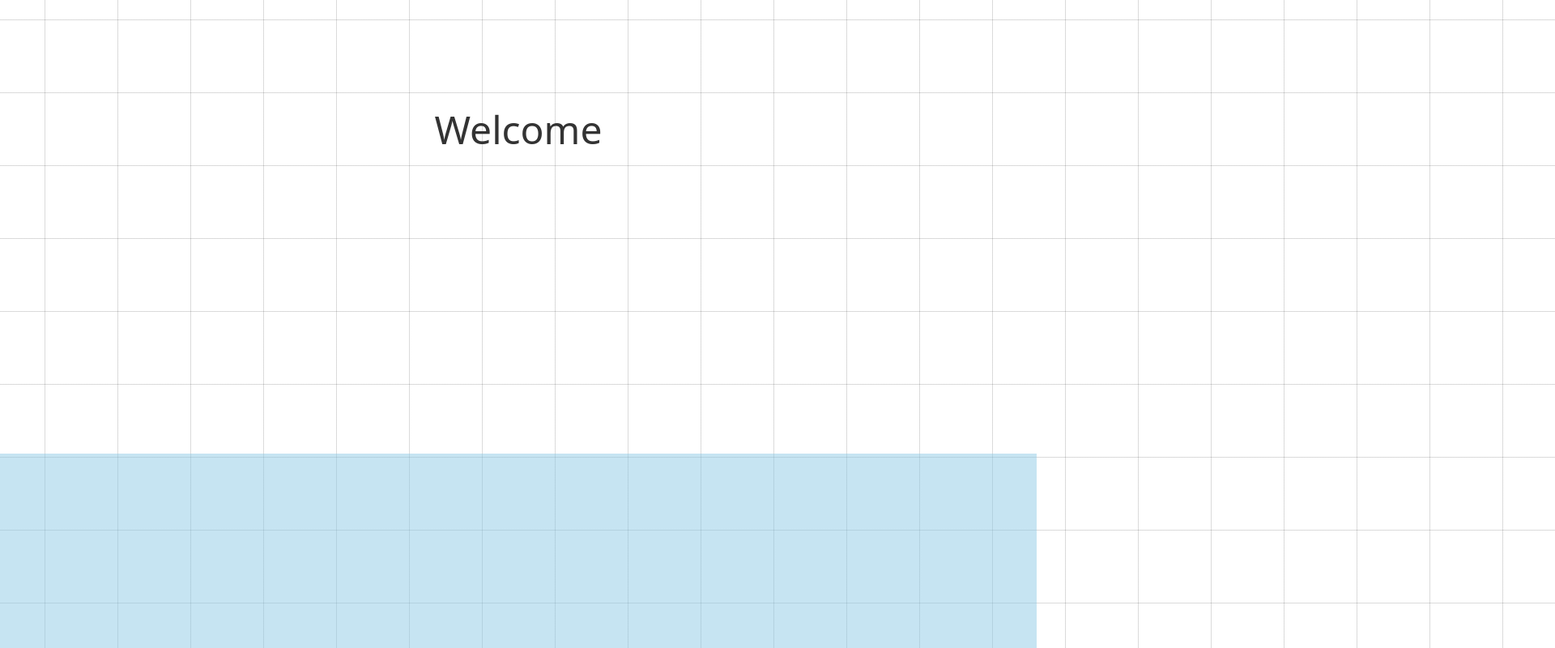
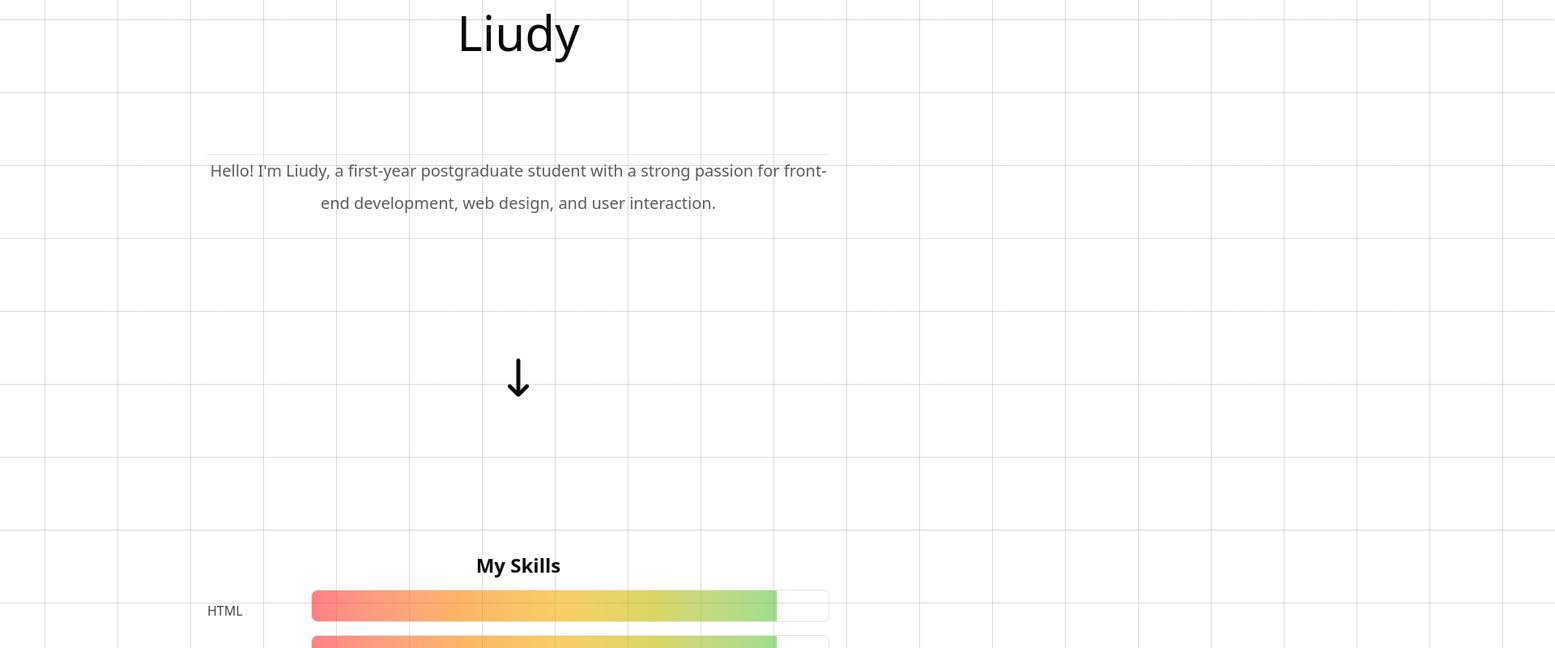
Before and after one commit to Liu-Daylilyjoy/mypage, a Next.js app: page / in a window 1280 px wide. Shown: the part 240-1040 px from the top of the page at 81% size, 1920 px wide, since content can reach past the window. Built offline with nearby package versions, Linux system fonts and the light colour scheme.

Commit message:
feat(Home): 添加一些个人信息

```diff
--- a/src/app/globals.css
+++ b/src/app/globals.css
@@ -188,13 +188,15 @@
   }
 
   .welcome-page {
+    position: relative;
     height: 100vh;
     width: 100%;
     display: flex;
+    flex-direction: column;
     justify-content: center;
     align-items: center;
     opacity: 1;
-    transition: all 0.5s ease;
+    transition: all 1s ease;
   }
 
   .welcome-page.disappear {
@@ -213,32 +215,6 @@
     justify-content: center;
     align-items: center;
     transition: transform 0.5s ease;
-
-    opacity: 0.5;
-  }
-
-  .section:nth-of-type(1) {
-    background-color: #8ecae6;
-  }
-
-  .section:nth-of-type(2) {
-    background-color: #219ebc;
-  }
-
-  .section:nth-of-type(3) {
-    h1 {
-      color: white;
-    }
-
-    background-color: #023047;
-  }
-
-  .section:nth-of-type(4) {
-    background-color: #ffb703;
-  }
-
-  .section:nth-of-type(5) {
-    background-color: #fb8500;
   }
 
   .subsection {
@@ -255,7 +231,6 @@
 
   h1 {
     font-size: 3rem;
-    color: #333;
   }
 
   .content {
--- a/src/app/page.tsx
+++ b/src/app/page.tsx
@@ -353,11 +353,28 @@ export default function Home() {
     // </div>
     <>
       <div className="welcome-page" ref={welcomePageRef}>
-        <h1>Welcome</h1>
+        <div className="max-w-3xl mb-30 text-6xl">{information.name}</div>
+        <div className="max-w-3xl text-xl/loose text-primary/70 text-wrap-balance ">
+          <hr />
+          <div className="mb-10 text-center">
+            {information.profile}
+          </div>
+        </div>
+
+        <div className="absolute bottom-15 left-1/2 -translate-x-1/2">
+          <svg className="animate-bounce" viewBox="0 0 1024 1024" version="1.1" xmlns="http://www.w3.org/2000/svg" p-id="4182" width="50" height="50">
+            <path fill="currentColor" d="M462 881V81c0-27.6 22.4-50 50-50s50 22.4 50 50v800c0 27.6-22.4 50-50 50s-50-22.4-50-50z" p-id="4183"></path>
+            <path fill="currentColor" d="M483.3 907.6l212.1-212.1c19.5-19.5 51.2-19.5 70.7 0s19.5 51.2 0 70.7L554 978.4c-19.5 19.5-51.2 19.5-70.7 0-19.6-19.6-19.6-51.2 0-70.8z" p-id="4184"></path>
+            <path fill="currentColor" d="M328.6 695.5l212.1 212.1c19.5 19.5 19.5 51.2 0 70.7s-51.2 19.5-70.7 0L257.9 766.2c-19.5-19.5-19.5-51.2 0-70.7s51.2-19.5 70.7 0z" p-id="4185"></path>
+          </svg>
+        </div>
       </div>
       <div className="content" ref={contentRef}>
         <div className="section" data-title="Section 1">
-          <h1>Section 1</h1>
+          <h1 className="text-2xl font-bold mb-5">My Skills</h1>
+          {information.skills.map((skill) => (
+            <SkillsItem key={skill.name} {...skill} />
+          ))}
         </div>
         <div className="section">
           <div className="subsection" data-title="Section 2.1">
@@ -368,6 +385,9 @@ export default function Home() {
           </div>
           <div className="subsection" data-title="Section 2.3">
             <h1>Section 2.3</h1>
+          </div>
+          <div className="subsection" data-title="Section 2.4">
+            <h1>Section 2.4</h1>
           </div>
         </div>
         <div className="section" data-title="Section 3">
@@ -392,6 +412,7 @@ export default function Home() {
           <svg id="replay" ref={replayRef} className="icon" viewBox="0 0 1024 1024" version="1.1" xmlns="http://www.w3.org/2000/svg" p-id="1472"
             width="100" height="100">
             <path
+              fill="currentColor"
               d="M853.333333 554.666667a341.333333 341.333333 0 0 1-682.666666 22.613333 21.76 21.76 0 0 1 5.546666-15.786667 22.186667 22.186667 0 0 1 16.64-6.826666h42.666667a21.333333 21.333333 0 0 1 21.333333 19.626666A256 256 0 1 0 512 298.666667v100.693333a20.906667 20.906667 0 0 1-6.4 15.36l-8.533333 8.533333a21.333333 21.333333 0 0 1-30.293334 0L315.733333 272.64a21.76 21.76 0 0 1 0-30.293333l151.04-150.613334a21.333333 21.333333 0 0 1 30.293334 0l8.533333 8.533334a20.906667 20.906667 0 0 1 6.4 15.36V213.333333a341.333333 341.333333 0 0 1 341.333333 341.333334z"
               p-id="1473"></path>
           </svg>
--- a/src/components/common/SkillItem/SkillItem.tsx
+++ b/src/components/common/SkillItem/SkillItem.tsx
@@ -7,9 +7,9 @@ interface SkillItemProps {
 
 export default function SkillItem({ name, level=0 }: SkillItemProps) {
   return (
-    <div className='flex items-center mb-4 h-10'>
+    <div className='flex w-full max-w-3xl items-center mb-4 h-10'>
       <h3 className='text-primary/80 w-32'>{name}</h3>
-      <div className='-z-1 flex-1 h-full border-border border-1 border-solid rounded-md overflow-hidden mb-3'>
+      <div className='flex-1 h-full border-border border-1 border-solid rounded-md overflow-hidden mb-3'>
         <div
           className='w-full h-full transition-all duration-500 bg-gradient-to-r from-red-500/60 via-yellow-500/60 to-green-500/60'
           style={{
```
